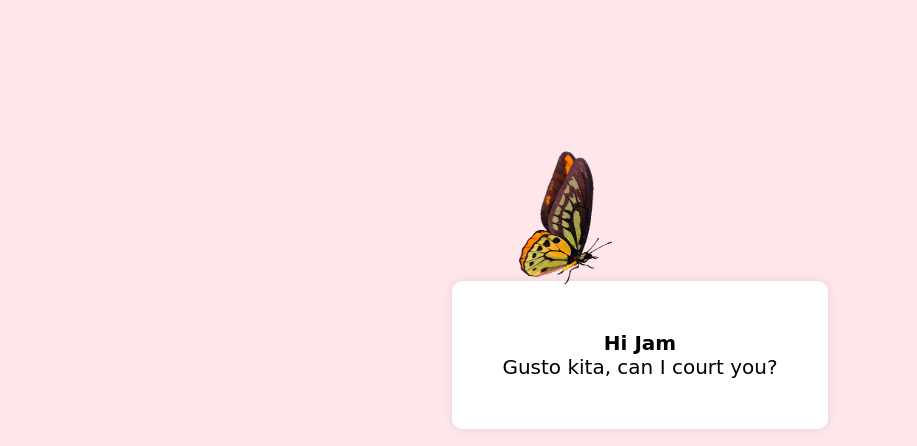
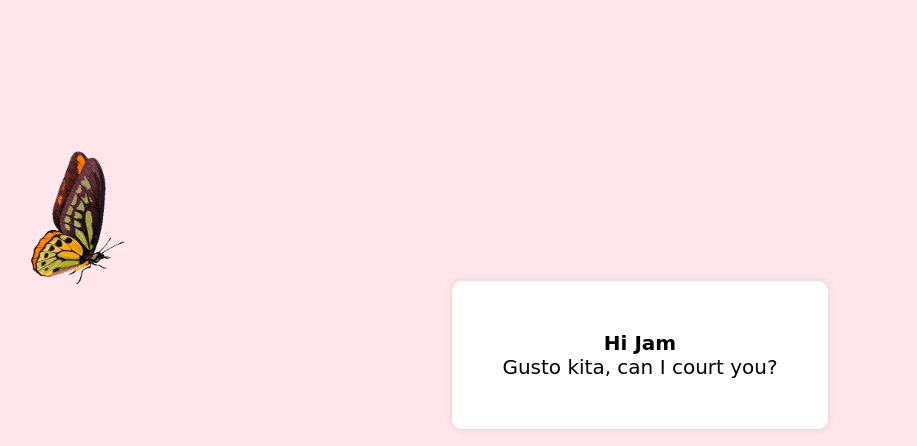
Before and after one commit to Zh4mpu/Hi_Griciela, a plain HTML site: page index.html in a window 1280 px wide. Shown: the top 446 px of the page, without its empty margins (0-917 px from the left). Drawn offline with Linux system fonts and the light colour scheme.

Commit message:
Update style.css

```diff
--- a/style.css
+++ b/style.css
@@ -58,7 +58,7 @@ audio {
 .butterfly {
     position: absolute;
     top: 140px; /* Adjust as needed */
-    left: 500px; /* Adjust as needed */
+    left: 12px; /* Adjust as needed */
 }
 
 
```
